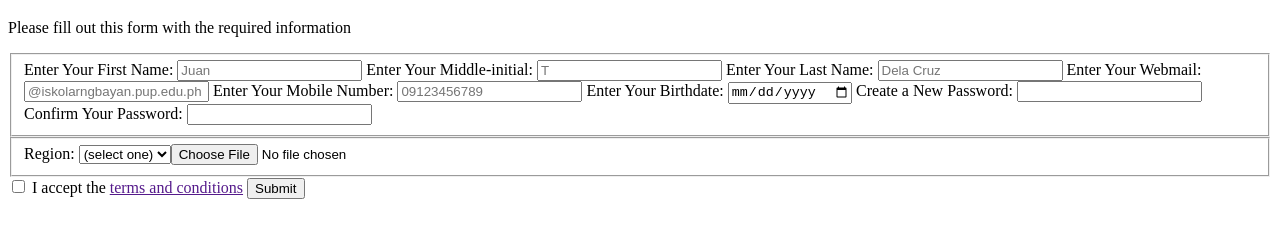
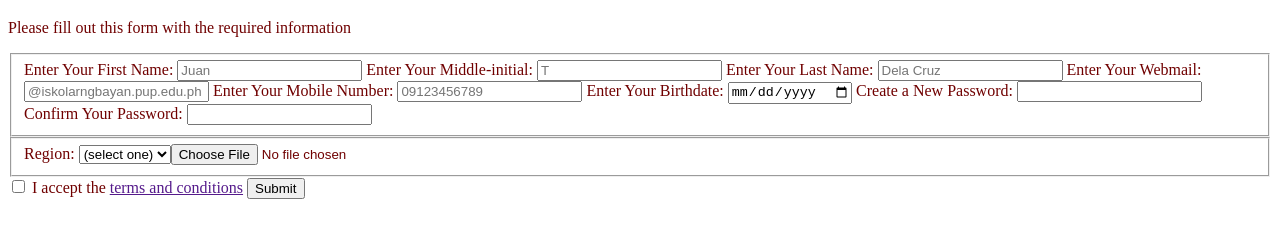
Before and after one commit to MoonHunter99/Registration-form, a plain HTML site: page index.html in a window 1280 px wide. Shown: the part 61-298 px from the top of the page. Drawn offline with Linux system fonts and the light colour scheme.

Commit message:
added body text color on css file

```diff
--- a/styles.css
+++ b/styles.css
@@ -1,5 +1,7 @@
 h1 {color: aqua;
 }
-
+body{
+color: #700000;
+}
 /* pagawa nalang logie */
 /* lagyan nalang ulit para maayos ng maganda */
```
